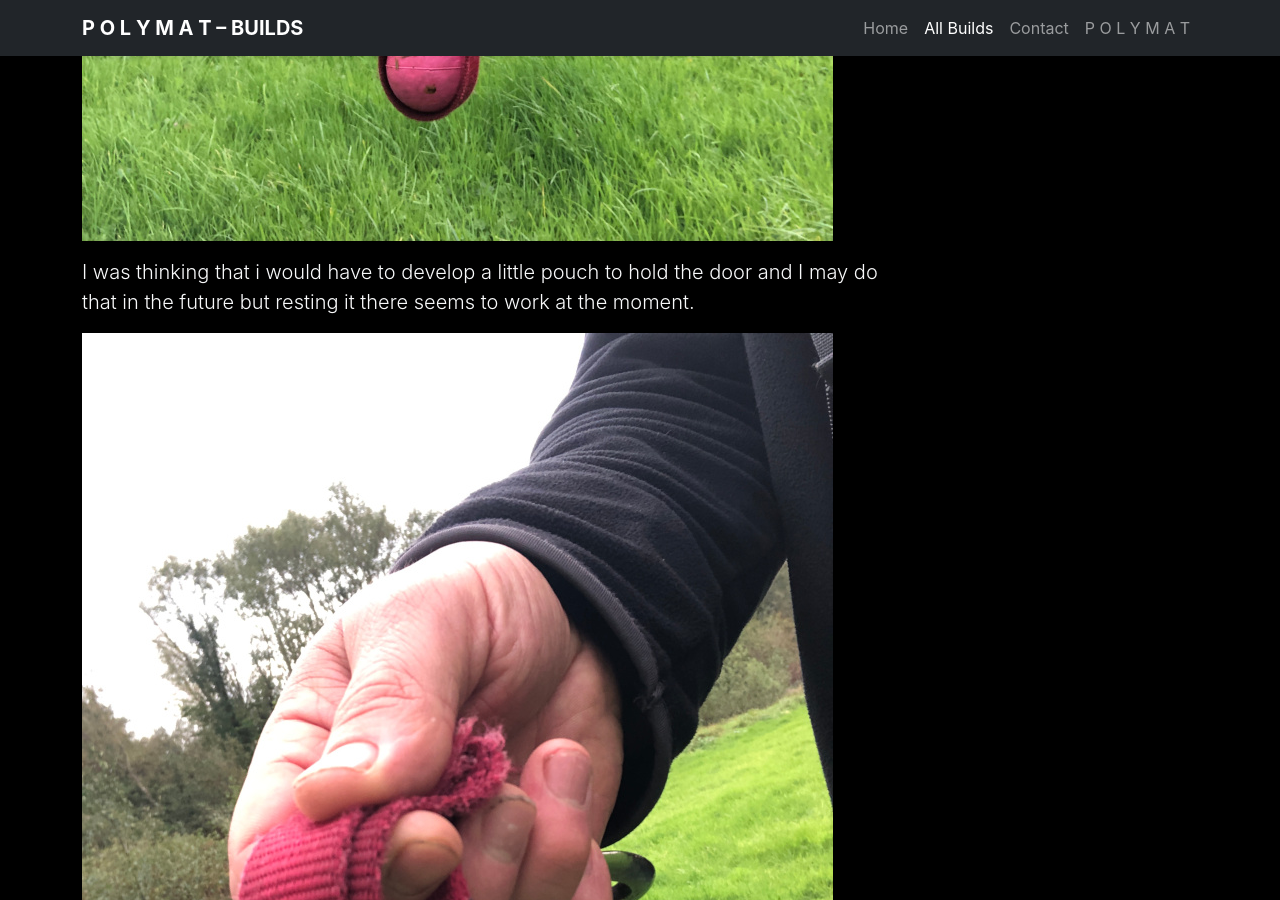
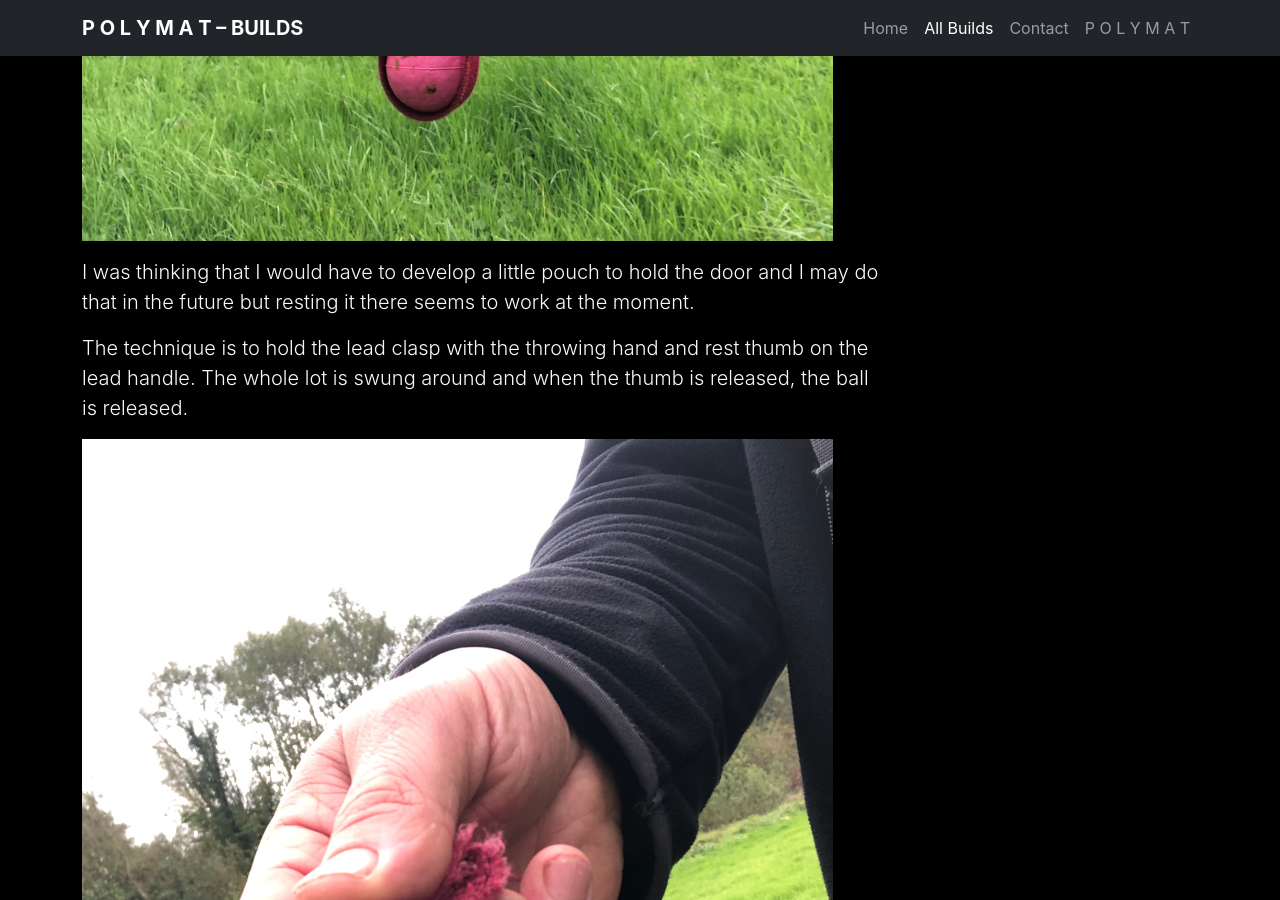
Before and after one commit to astro-mat/polymatBuilds, a Jekyll site: the page built from _builds/SlingshotDogLead.md, in a window 1280 px wide and 900 px high, scrolled down 1256 px. Built offline with Jekyll 4.4.1, drawn with Linux system fonts in a browser that asks for light colours.

Commit message:
Edit image extension

```diff
--- a/_builds/SlingshotDogLead.md
+++ b/_builds/SlingshotDogLead.md
@@ -2,14 +2,16 @@
 layout: build
 title: "Sling-Shot Dog Lead"
 date: 2025-06-10
-image: "/assets/images/SlingshotDogLead/SlingshotDogLead_1.jpg"
+image: "/assets/images/SlingshotDogLead/SlingshotDogLead_1.JPG"
 description: "A new way of throwing a ball to exercise a dog"
 category: "Inventions"
 ---
 I have a 2yo Border Collie called Sox. These dogs require a lot of exercise and he is 100% ball obsessed! I usually use a plastic ball thrower device to propel the ball a satisfying distance. These are great but you do have to carry it around. One day, I came upon the idea of using a slingshot as a more manageable alternative. My train of thought then "lead" me (ahem!) to the idea of using the lead as the slingshot. This proved to be very effective and with practice I can propel the ball further than the dog thrower was able to!
 
-![Sling-Shot Dog Lead]({{ "/assets/images/SlingshotDogLead/SlingshotDogLead_1.jpg" | relative_url }})
+![Sling-Shot Dog Lead]({{ "/assets/images/SlingshotDogLead/SlingshotDogLead_1.JPG" | relative_url }})
 
-I was thinking that i would have to develop a little pouch to hold the door and I may do that in the future but resting it there seems to work at the moment.
+I was thinking that I would have to develop a little pouch to hold the door and I may do that in the future but resting it there seems to work at the moment.
 
-![Sling-Shot Dog Lead]({{ "/assets/images/SlingshotDogLead/SlingshotDogLead_2.jpg" | relative_url }})
+The technique is to hold the lead clasp with the throwing hand and rest thumb on the lead handle. The whole lot is swung around and when the thumb is released, the ball is released.
+
+![Sling-Shot Dog Lead]({{ "/assets/images/SlingshotDogLead/SlingshotDogLead_2.JPG" | relative_url }})
```
